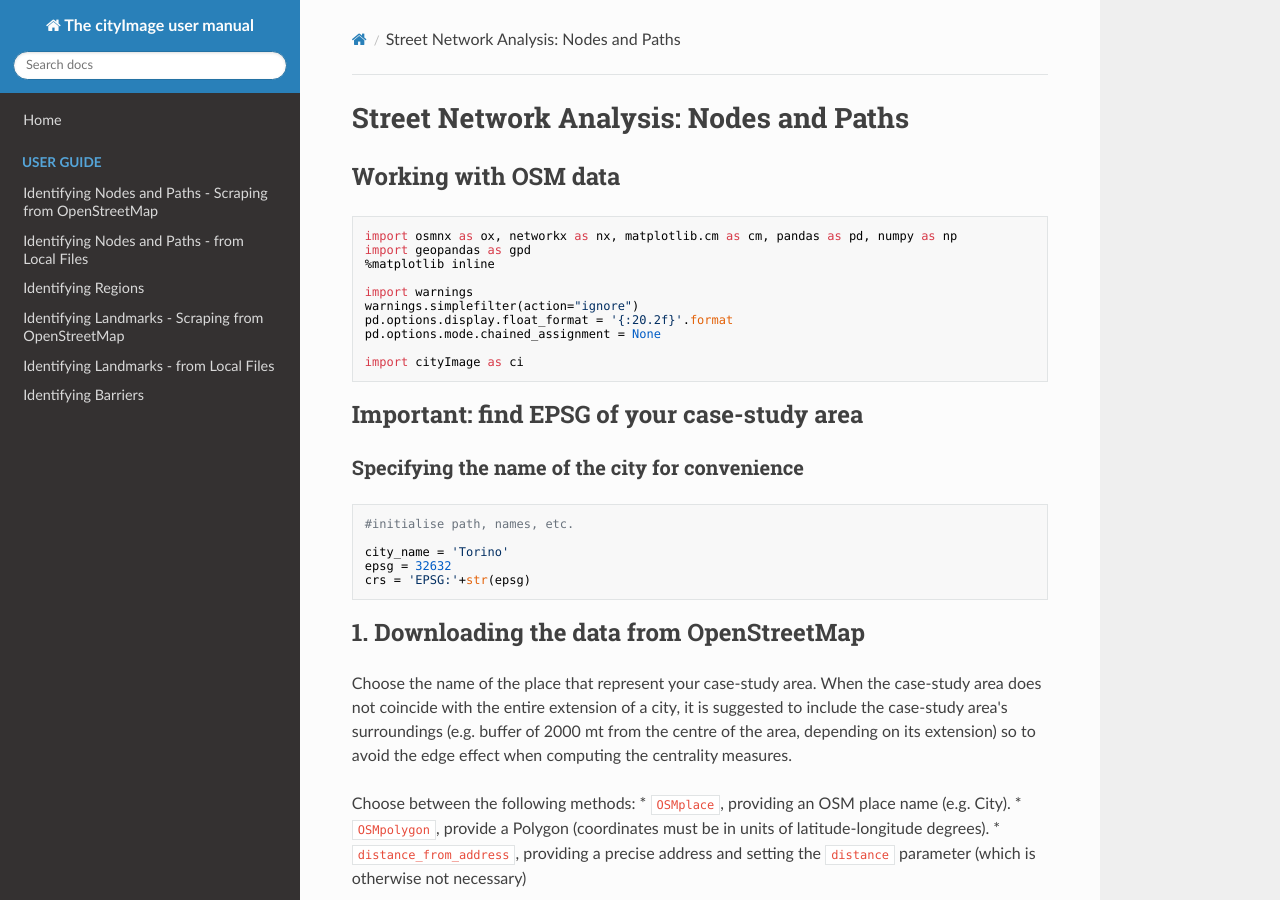
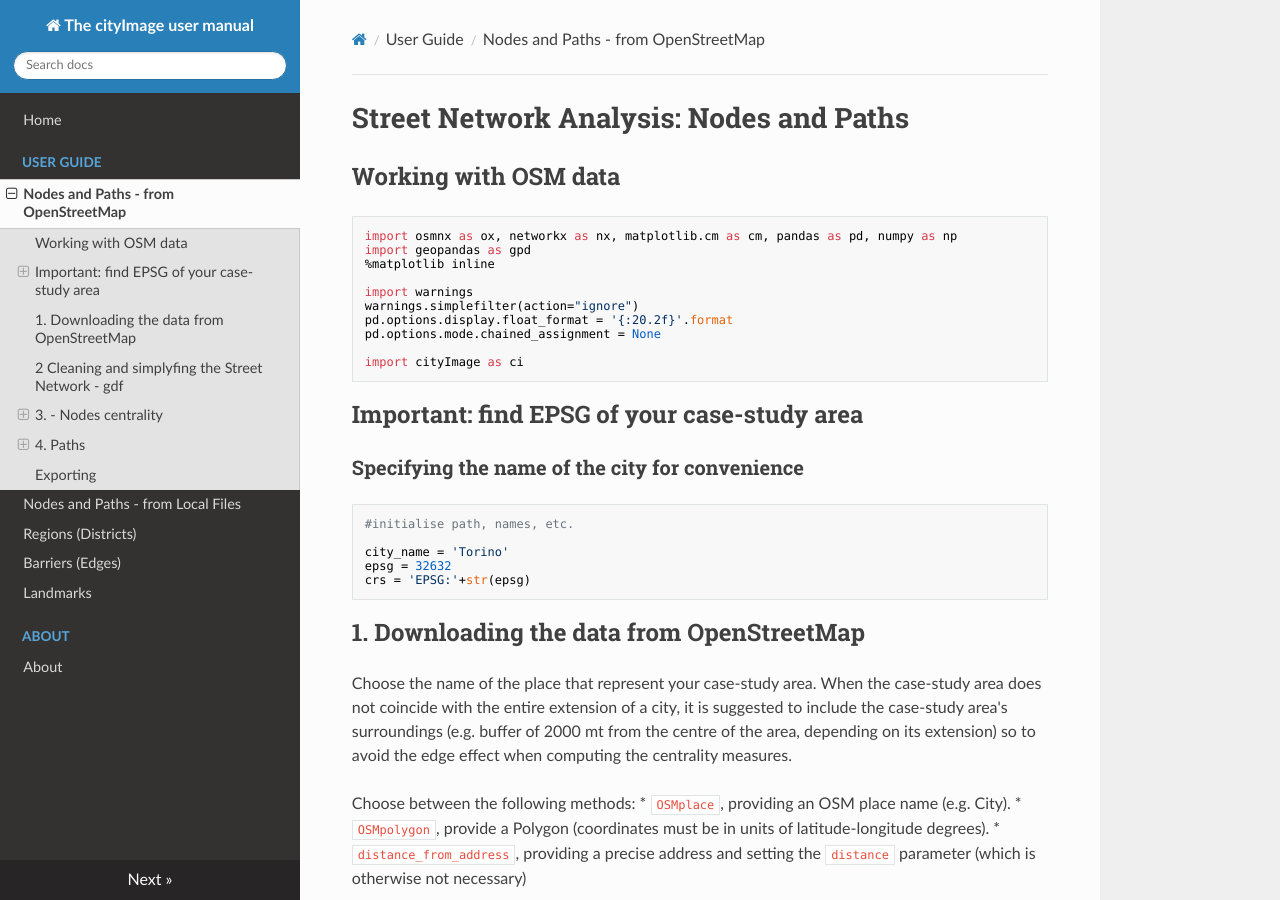
Before and after one commit to g-filomena/cityImage-docs, an MkDocs documentation site: the page built from docs/01-Nodes_Paths_fromOSM.md, in a window 1280 px wide and 900 px high. Built offline with MkDocs 1.6.1, drawn with Linux system fonts in a browser that asks for light colours; nearby versions of some CDN libraries.

Commit message:
Update mkdocs.yml

```diff
--- a/mkdocs.yml
+++ b/mkdocs.yml
@@ -27,14 +27,13 @@ markdown_extensions:
   - attr_list #~ [label](url){target=_blank}
 
 nav:
-    - Home: 'index.md'
+    - Home: 'introduction.md'
     - 'User Guide':
-        # - 'Introduction': 'introduction.md'
-        - 'Identifying Nodes and Paths - Scraping from OpenStreetMap': '01-Nodes_Paths_fromOSM'
-        - 'Identifying Nodes and Paths - from Local Files': '02-Nodes_Paths_Local_Files'
-        - 'Identifying Regions': '03-District identification'
-        - 'Identifying Landmarks - Scraping from OpenStreetMap': ''
-        - 'Identifying Landmarks - from Local Files': '05-Landmarks_Local_Files'
-        - 'Identifying Barriers': ''
-    # - About:
-        # - 'About': 'about.md'
+        - 'Nodes and Paths - from OpenStreetMap': '01-Nodes_Paths_fromOSM.md'
+        - 'Nodes and Paths - from Local Files': '02-Nodes_Paths_Local_Files.md'
+        - 'Regions (Districts)': '03-District identification.md'
+        - 'Barriers (Edges)': '04-Barriers_fromOSM.md'
+        - 'Landmarks': '05-Landmarks.md'
+
+    - About:
+        - 'About': 'about.md'
```
